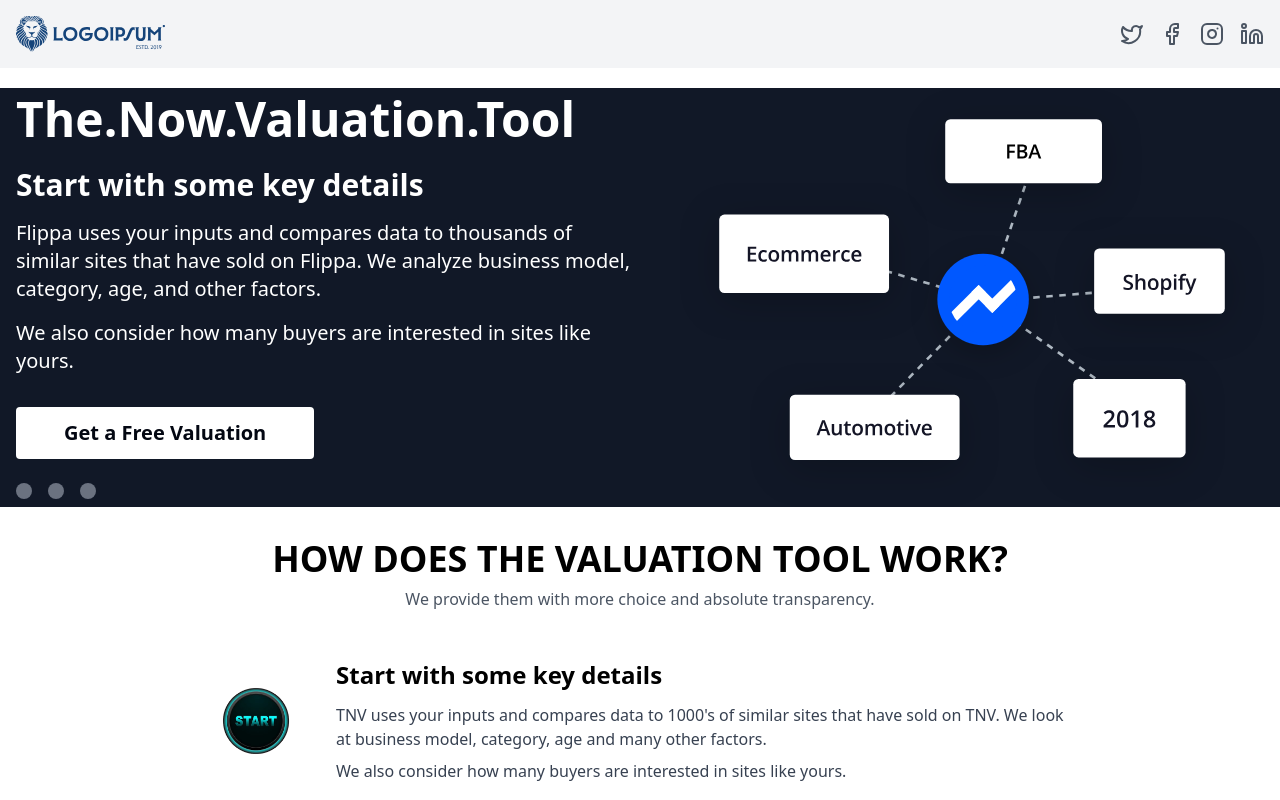
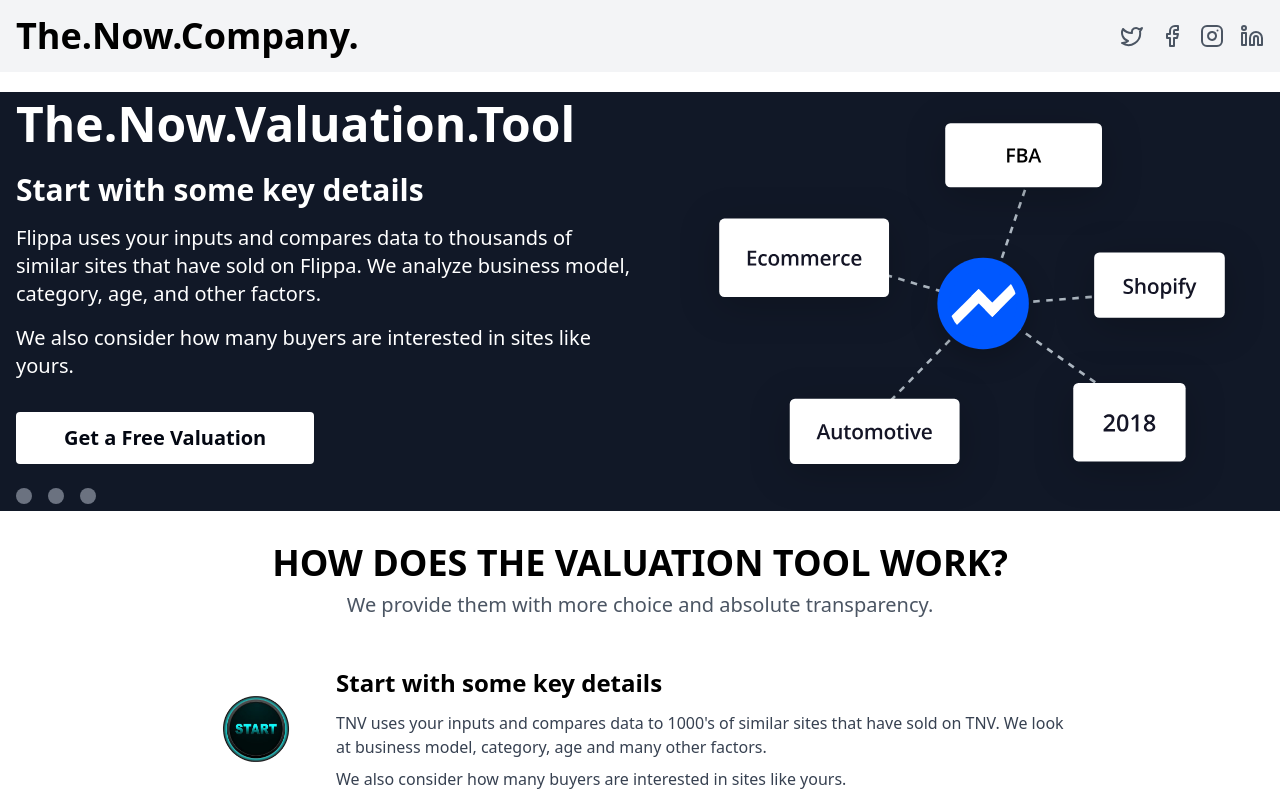
Before and after one commit to remote-cto/now-tnv, a Next.js app: page / in a window 1280 px wide. Shown: the top 800 px of the page. Built offline with nearby package versions, Linux system fonts and the light colour scheme.

Commit message:
chnages done

```diff
--- a/app/components/Footer.tsx
+++ b/app/components/Footer.tsx
@@ -5,7 +5,7 @@
 
   return (
     <footer className="w-full py-4 px-6 flex justify-between items-center border-t border-gray-200 mb-1">
-      <div className="text-xl font-bold">
+      <div className=" text-lg lg:text-4xl font-extrabold">
         The.Now.Company.
       </div>
 
--- a/app/components/Header.tsx
+++ b/app/components/Header.tsx
@@ -1,19 +1,13 @@
-import React from 'react';
-import Image from 'next/image';
-import { Twitter, Facebook, Instagram, Linkedin } from 'lucide-react';
+import React from "react";
+import { Twitter, Facebook, Instagram, Linkedin } from "lucide-react";
 
 const Header = () => {
   return (
     <header className="flex items-center justify-between p-4 bg-gray-100">
-      {/* Left side - Logo */}
       <div className="flex items-center">
-        <Image
-          src="/images/CompanyLogo.svg"
-          alt="CompanyLogo"
-          width={150}
-          height={150}
-          className="mr-5"
-        />
+        <div className=" text-lg lg:text-4xl font-extrabold ">
+          The.Now.Company.
+        </div>
       </div>
 
       {/* Right side - Social Media Icons */}
--- a/app/components/WorkingValuationTool.tsx
+++ b/app/components/WorkingValuationTool.tsx
@@ -10,8 +10,8 @@
     <div className="max-w-4xl mx-auto px-4 py-8">
       {/* Header Section */}
       <div className="text-center mb-12">
-        <h1 className="text-4xl font-bold mb-2">HOW DOES THE VALUATION TOOL WORK?</h1>
-        <p className="text-gray-600">We provide them with more choice and absolute transparency.</p>
+        <h1 className="text-xl lg:text-4xl font-extrabold mb-2">HOW DOES THE VALUATION TOOL WORK?</h1>
+        <p className="text-gray-600 text-xl">We provide them with more choice and absolute transparency.</p>
       </div>
 
       {/* Features Grid */}
```
